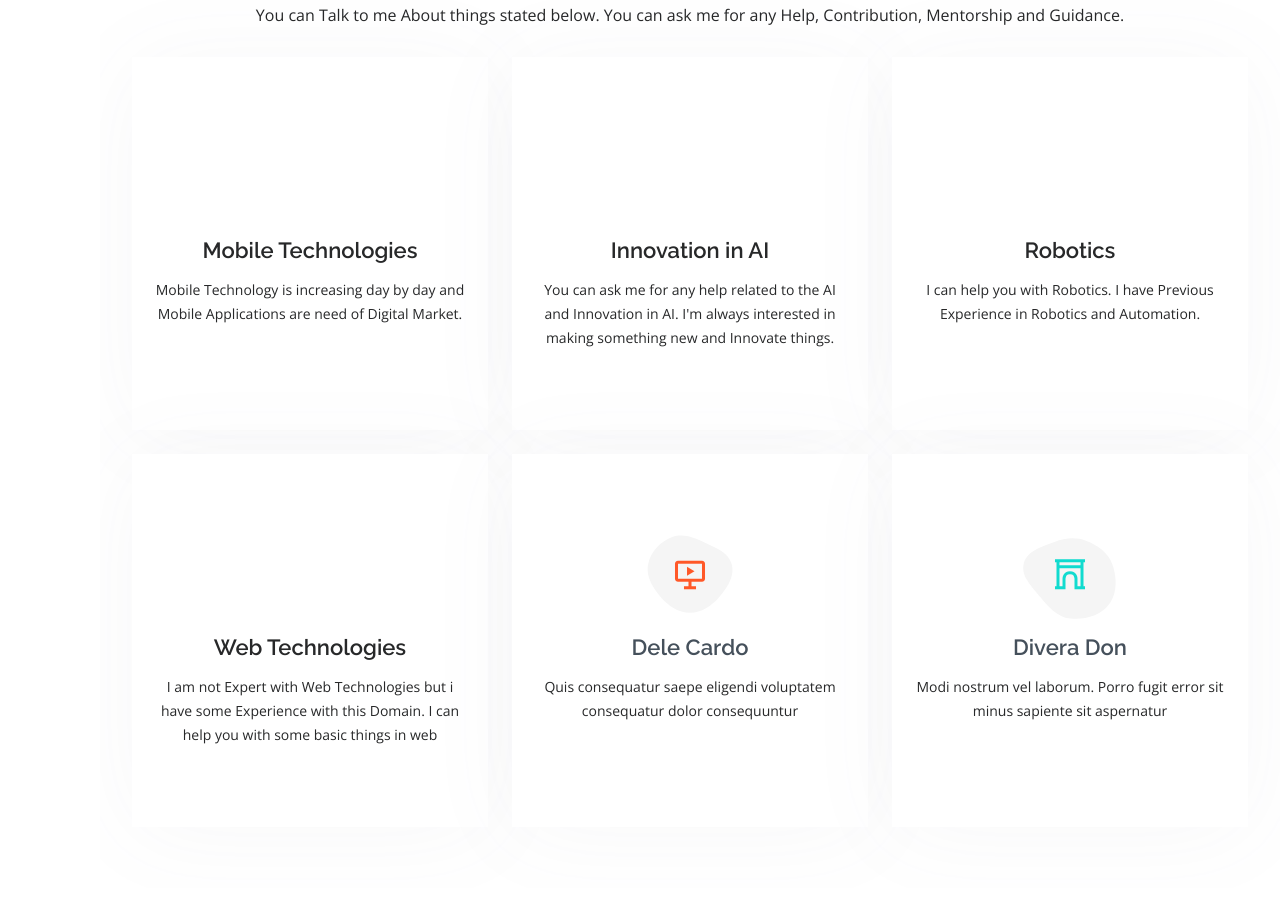
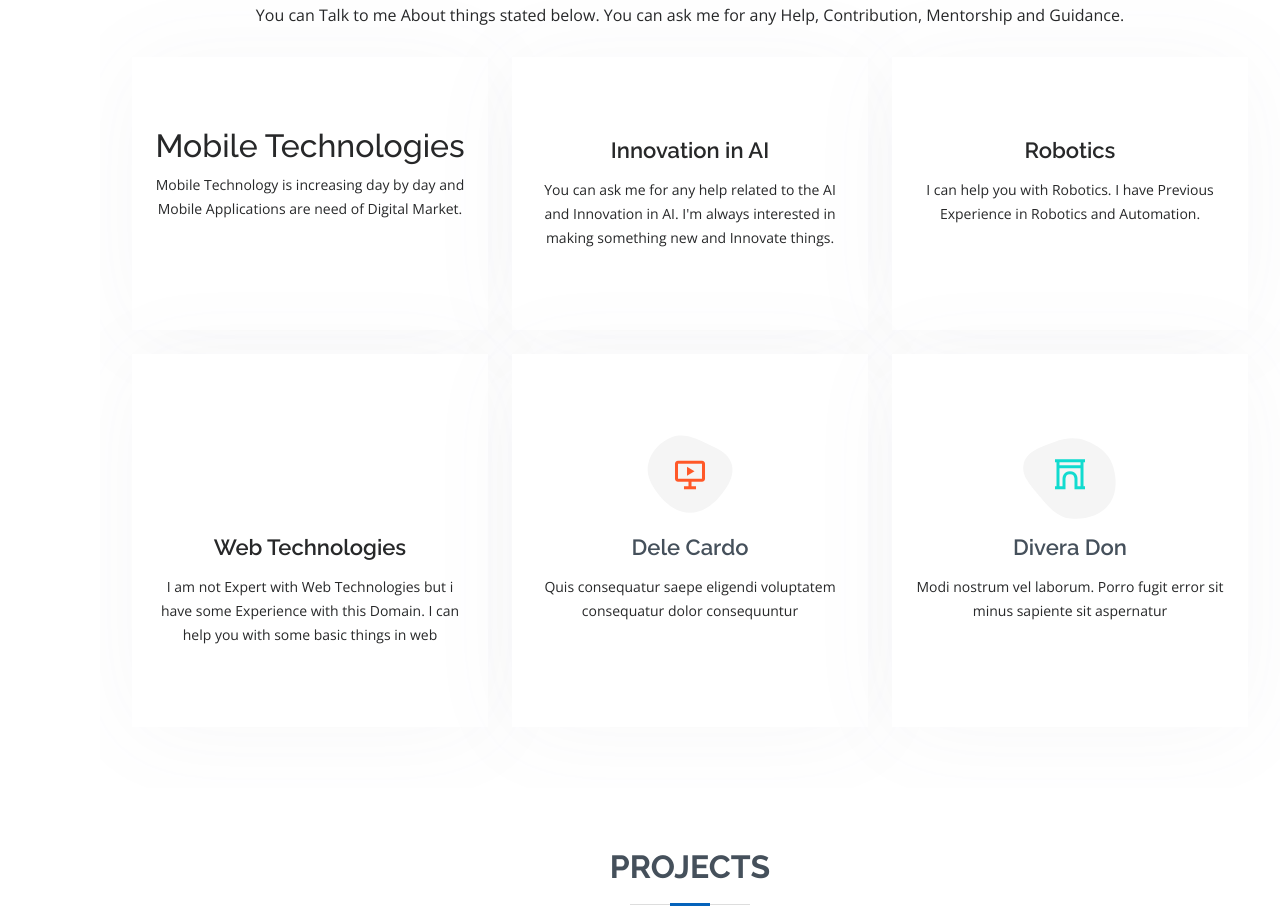
Before and after one commit to codeagarwal/portfolio, a plain HTML site: page index.html in a window 1280 px wide. Shown: the part 3458-4382 px from the top of the page. Drawn offline with nearby package versions, Linux system fonts and the light colour scheme.

Commit message:
Update index.html

```diff
--- a/index.html
+++ b/index.html
@@ -298,17 +298,13 @@
 
           <div class="col-lg-4 col-md-6 d-flex align-items-stretch" data-aos="zoom-in" data-aos-delay="100">
             <div class="icon-box iconbox-blue">
-              <div class="icon">
-              </div>
-              <h4>Mobile Technologies</h4>
+              <h2>Mobile Technologies</h2>
               <p>Mobile Technology is increasing day by day and Mobile Applications are need of Digital Market. </p>
             </div>
           </div>
 
           <div class="col-lg-4 col-md-6 d-flex align-items-stretch mt-4 mt-md-0" data-aos="zoom-in" data-aos-delay="200">
             <div class="icon-box iconbox-orange ">
-              <div class="icon">
-              </div>
               <h4>Innovation in AI</h4>
               <p>You can ask me for any help related to the AI and Innovation in AI. I'm always interested in making something new and Innovate things.</p>
             </div>
@@ -316,8 +312,6 @@
 
           <div class="col-lg-4 col-md-6 d-flex align-items-stretch mt-4 mt-lg-0" data-aos="zoom-in" data-aos-delay="300">
             <div class="icon-box iconbox-pink">
-              <div class="icon">
-              </div>
               <h4> Robotics</h4>
               <p>I can help you with Robotics. I have Previous Experience in Robotics and Automation.</p>
             </div>
```
